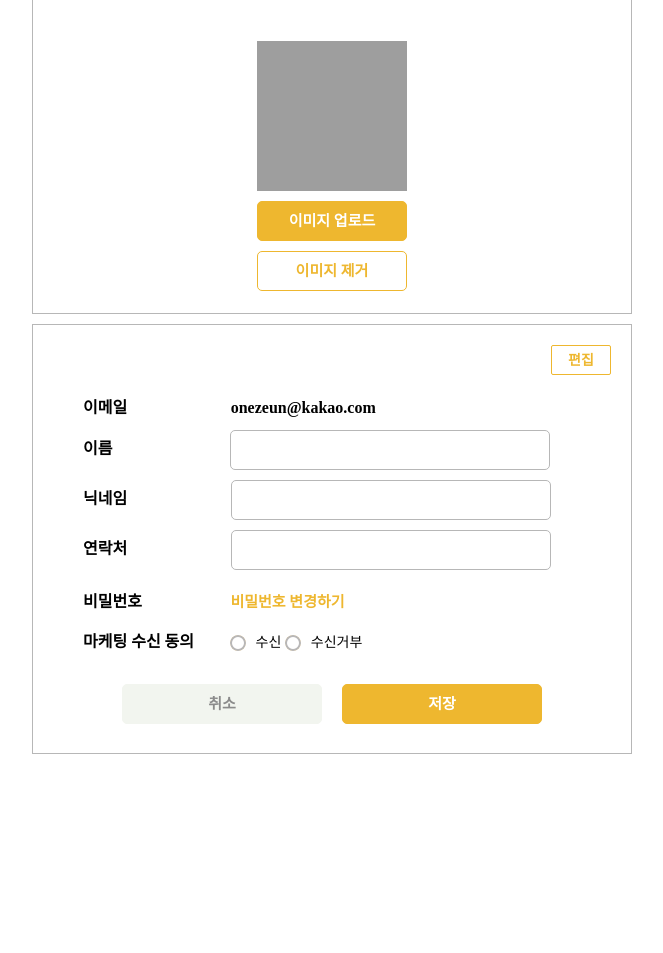
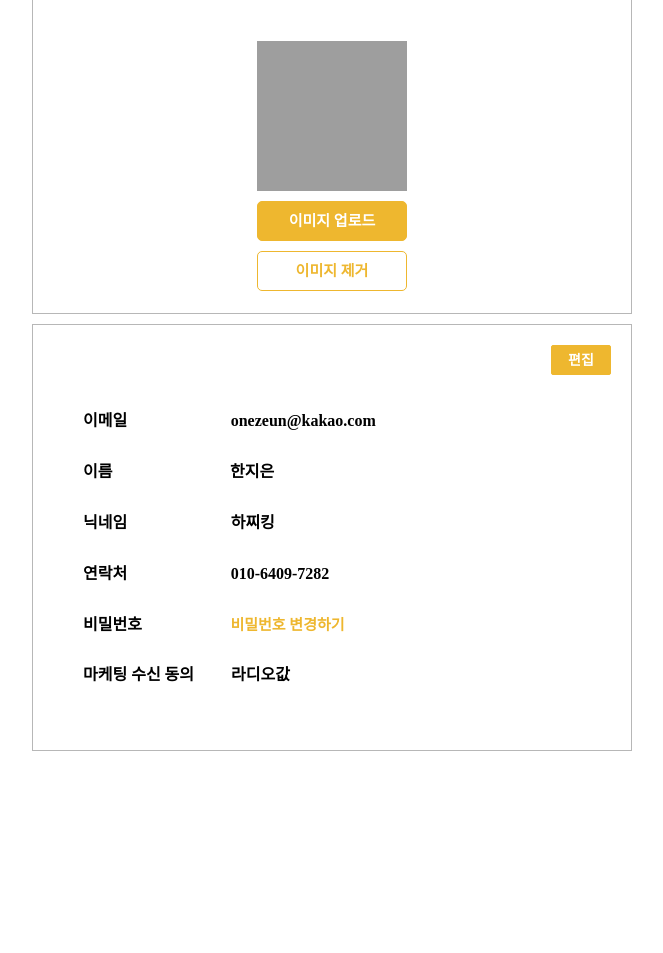
Before and after one commit to onezeun/KDT, a PHP site: page /user.html in a window 1280 px wide. Shown: the part 411-1364 px from the top of the page, without its empty margins (308-971 px from the left). Run offline with PHP 8.4, Linux system fonts and the light colour scheme; some web fonts are replaced; grey boxes are pictures that could not be loaded.

Commit message:
feat: edit 토글, UI 수정

```diff
--- a/first_project/css/user.css
+++ b/first_project/css/user.css
@@ -5,6 +5,12 @@ fieldset {
 .content {
   height: 800px;
   margin-bottom: 300px;
+}
+
+.btn_hover:hover {
+  box-shadow:inset 2px 2px 2px 0px rgba(255,255,255,.5),
+  1px 2px 4px 0px rgba(0,0,0,.1);
+  transition: all 0.3s ease;
 }
 
 .user_wrap {
@@ -59,27 +65,33 @@ fieldset {
   margin: auto;
 }
 
-.change_info_wrap {
-  width: 600px;
-  height: 430px;
-  border: 1px solid #b7b7b7;
-  margin-top: 10px;
-  padding: 50px;
-  position: relative;
-}
-
-/* 편집 눌러야 input박스 나타나게 */
 .edit_btn {
   position: absolute;
   right: 20px;
   top: 20px;
   width: 60px;
   height: 30px;
-  background: white;
-  color: #eeb72f;
+  background: #eeb72f;
+  color: white;
   border: 1px solid #eeb72f;
   border-radius: 2px;
   font-weight: bold;
+  overflow: hidden;
+  transition: 0.5s;
+}
+
+.edit_btn_click {
+  background: white;
+  color: #eeb72f;
+  transition: 0.25s;
+}
+
+.change_info_wrap {
+  width: 600px;
+  border: 1px solid #b7b7b7;
+  margin-top: 10px;
+  padding: 50px;
+  position: relative;
 }
 
 .change_info_wrap span {
@@ -89,15 +101,39 @@ fieldset {
   vertical-align: center;
 }
 
+.user_email {
+  margin-left: 100px;
+}
+
+/* 조회 화면 */
+.user {
+  display: flex;
+  flex-direction: column;
+  line-height: 50px;
+}
+
+.user_name_val {
+  margin-left: 114px;
+}
+
+.user_nickname_val {
+  margin-left: 100px;
+}
+
+.user_phone_val {
+  margin-left: 100px;
+}
+
+
+/* 편집 화면*/
+.edit_cont {
+  display: none;
+}
+
 .change_info_wrap input[type="text"] {
   width: 320px;
   height: 40px;
   border: 1px solid #b7b7b7;
-  margin-top: 10px;
-}
-
-.user_email {
-  margin-left: 100px;
 }
 
 .user_name_input {
@@ -118,12 +154,13 @@ fieldset {
   padding-left: 15px;
 }
 
+
+/* 비밀번호 */
 .user_password {
-  height: 40px;
-  margin-top: 20px;
+  height: 50px;
 }
 
-/* 누르면 팝업창 나오게 바꾸기*/
+/* 누르면 팝업창 나오게 바꾸기 */
 .user_password a {
   color: #eeb72f;
   font-size: 15px;
@@ -131,14 +168,30 @@ fieldset {
   margin-left: 85px;
 }
 
+.marketing{
+  height: 50px;
+  display: flex;
+  align-items: center;
+}
+
 .mk_radio {
-  margin-left: 32px;
+  margin-left: 18px;
   display: inline-block;
 }
+
+.mk_radio label {
+  font-size: 15px;
+}
+
+.mk_btn1 {
+  margin-right: 20px;
+}
+
 .btn {
   width: 420px;
   height: 40px;
   margin: 30px auto 0;
+  display: none;
 }
 
 .cancel_btn {
--- /dev/null
+++ b/first_project/js/user.js
@@ -0,0 +1,11 @@
+$(document).ready(function () {
+
+  $('.edit_btn').on('click', function(){
+    $('.edit_cont').toggle();
+    $('.default_cont').toggle();
+    $('.btn').toggle();
+    $('.edit_btn').toggleClass('edit_btn_click');
+  })
+
+
+});
--- a/first_project/user.html
+++ b/first_project/user.html
@@ -5,11 +5,15 @@
   <meta charset="UTF-8">
   <meta http-equiv="X-UA-Compatible" content="IE=edge">
   <meta name="viewport" content="width=device-width, initial-scale=1.0">
-  <title>예약 내역</title>
+  <title>내 정보 수정</title>
   <link rel="stylesheet" type="text/css" href="css/reset.css">
   <link rel="stylesheet" type="text/css" href="css/header.css">
   <link rel="stylesheet" type="text/css" href="css/user.css">
   <link rel="stylesheet" type="text/css" href="css/footer.css">
+  <script src="https://code.jquery.com/jquery-3.6.1.js" integrity="sha256-3zlB5s2uwoUzrXK3BT7AX3FyvojsraNFxCc2vC/7pNI="
+  crossorigin="anonymous">
+  </script>
+    <script type="text/javascript" src="js/user.js"></script>
 </head>
 
 <body>
@@ -71,7 +75,6 @@
         <div class="gnb_sub"></div>
       </nav>
     </header>
-
     <!-- content -->
     <main id="content" class="content">
       <div class="user_wrap">
@@ -82,14 +85,14 @@
             <fieldset>
               <legend class="indent">프로필 사진 설정</legend>
               <p class="profile_photo indent">프로필 이미지</p>
-              <button class="uplode_photo">이미지 업로드</button>
-              <button class="remove_photo">이미지 제거</button>
+              <button class="uplode_photo btn_hover">이미지 업로드</button>
+              <button class="remove_photo btn_hover">이미지 제거</button>
             </fieldset>
           </div>
 
           <div class="change_info_wrap">
             <button type="button" class="edit_btn">편집</button>
-            <fieldset>
+            <fieldset class="edit_cont">
               <legend class="indent">회원정보 수정</legend>
               <div class="user">
                 <div class="user_id">
@@ -116,13 +119,46 @@
               <div class="marketing">
                 <span>마케팅 수신 동의</span>
                 <div class="mk_radio">
-                  <input type="radio" name="marketing" id="mk_btn1"><label for="mk_btn1">수신</label>
+                  <input type="radio" name="marketing" id="mk_btn1"><label for="mk_btn1" class="mk_btn1">수신</label>
                   <input type="radio" name="marketing" id="mk_btn2"><label for="mk_btn2">수신거부</label>
                 </div>
               </div>
               <div class="btn">
-              <button type="button" class="cancel_btn">취소</button>
-              <button type="submit" class="save_btn">저장</button>
+              <button type="button" class="cancel_btn btn_hover">취소</button>
+              <button type="submit" class="save_btn btn_hover">저장</button>
+              </div>
+            </fieldset>
+
+            <fieldset class="default_cont">
+              <legend class="indent">회원정보 수정</legend>
+              <div class="user">
+                <div class="user_id">
+                  <span>이메일</span>
+                  <span class="user_email">onezeun@kakao.com</span>
+                </div>
+                <div class="user_name">
+                  <span>이름</span>
+                  <span class="user_name_val">한지은</span>
+                </div>
+                <div class="user_nickname">
+                  <span>닉네임</span>
+                  <span class="user_nickname_val">하찌킹</span>
+                </div>
+                <div class="user_phone">
+                  <span>연락처</span>
+                  <span class="user_phone_val">010-6409-7282</span>
+                </div>
+                <div class="user_password">
+                  <span>비밀번호</span>
+                  <a href="#">비밀번호 변경하기</a>
+                </div>
+              </div>
+
+              <div class="marketing">
+                <span>마케팅 수신 동의</span>
+                <div class="mk_radio">
+                  <span>라디오값</span>
+                </div>
               </div>
             </fieldset>
           </div>
--- a/first_project/user_reservation.html
+++ b/first_project/user_reservation.html
@@ -5,7 +5,7 @@
   <meta charset="UTF-8">
   <meta http-equiv="X-UA-Compatible" content="IE=edge">
   <meta name="viewport" content="width=device-width, initial-scale=1.0">
-  <title>내 정보 수정</title>
+  <title>예약내역</title>
   <link rel="stylesheet" type="text/css" href="css/reset.css">
   <link rel="stylesheet" type="text/css" href="css/header.css">
   <link rel="stylesheet" type="text/css" href="css/user_reservation.css">
```
